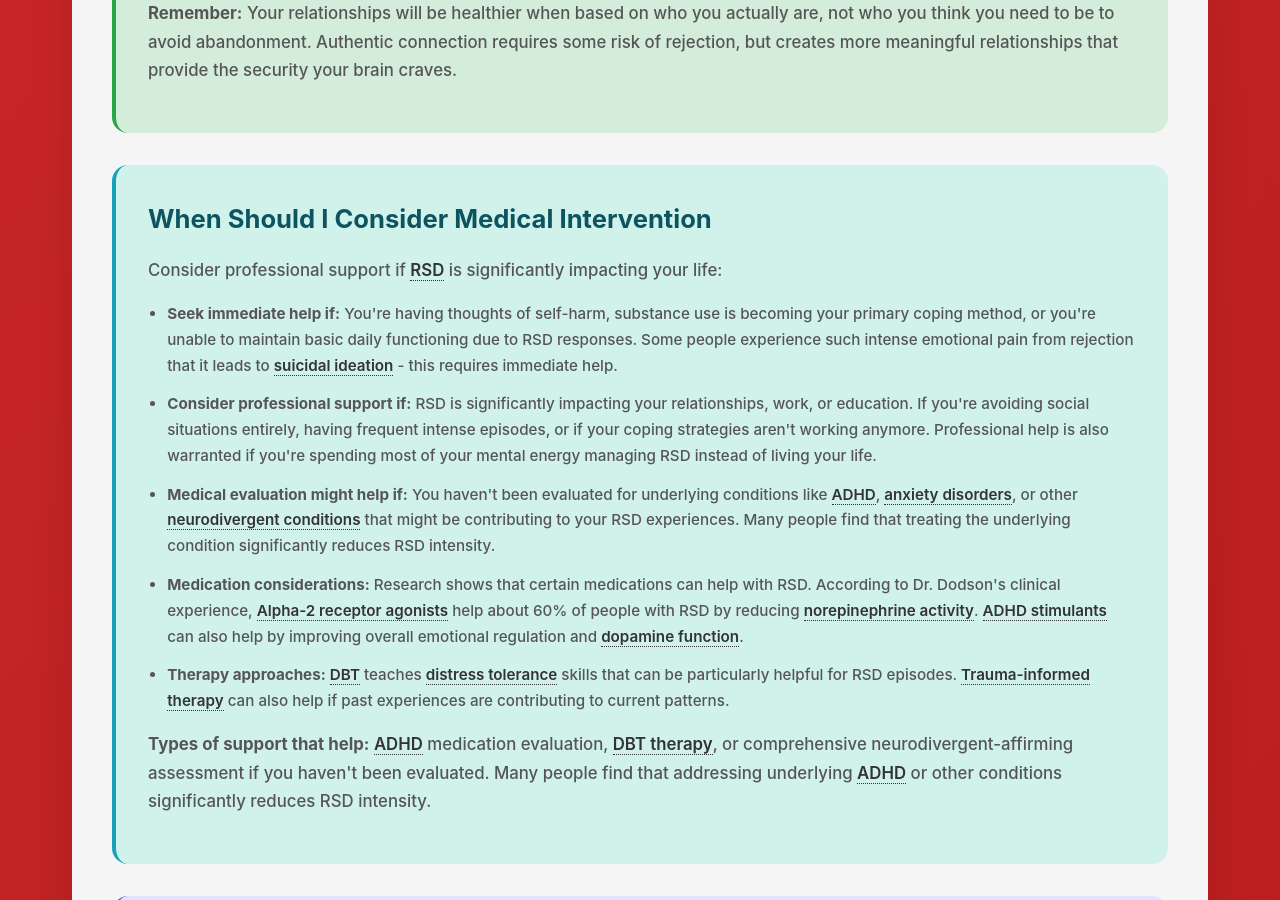
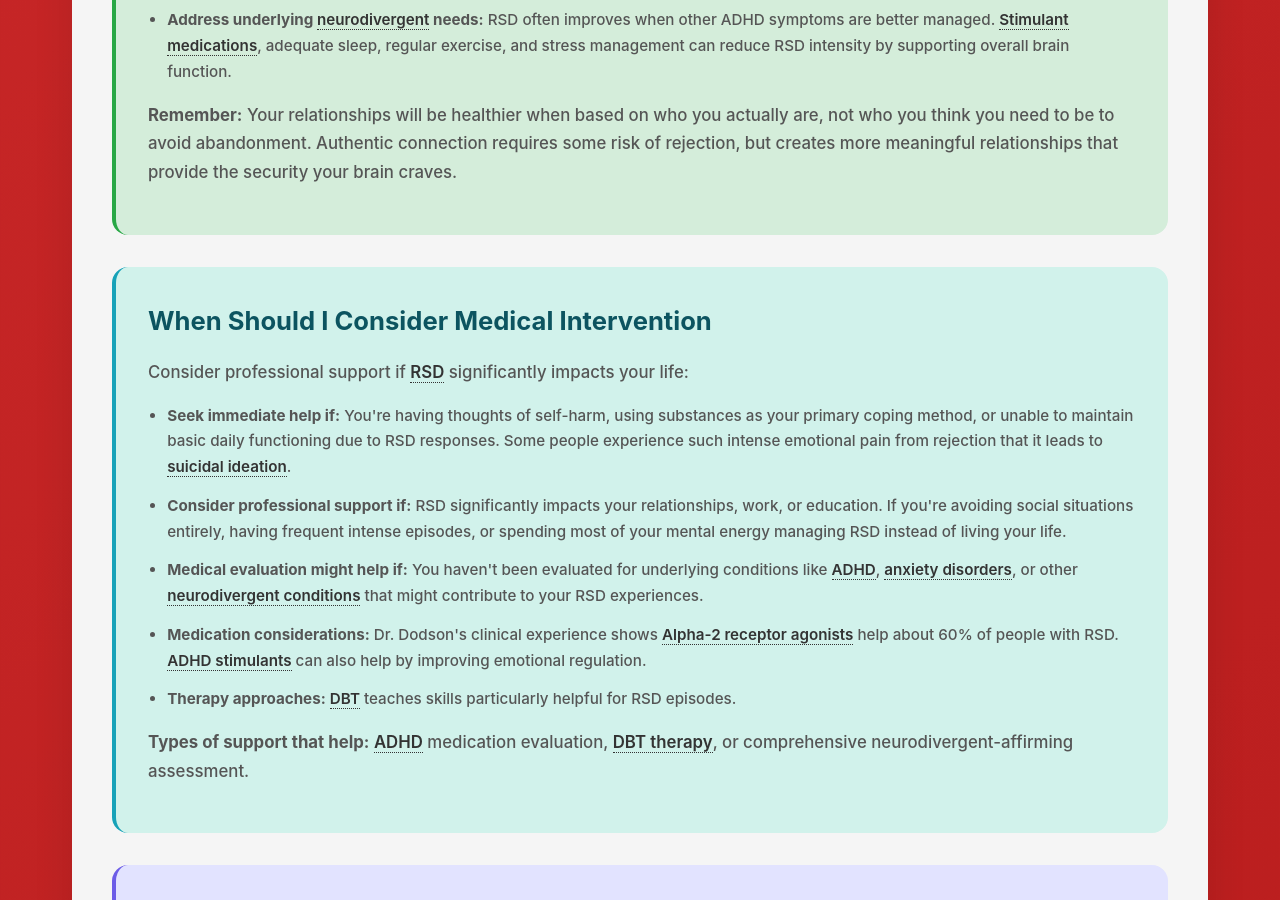
Before and after one commit to neurodivergent-survival-guide/neurodivergent-survival-guide, a Jekyll site: the page built from struggles/rejection-sensitive-dysphoria.html, in a window 1280 px wide and 900 px high, scrolled down 3697 px. Built offline with Jekyll 4.4.1, drawn with Linux system fonts in a browser that asks for light colours; some of the changed text lies outside the part shown.

Commit message:
Update rejection-sensitive-dysphoria.html

```diff
--- a/struggles/rejection-sensitive-dysphoria.html
+++ b/struggles/rejection-sensitive-dysphoria.html
@@ -36,6 +36,8 @@ search_terms: ["so sensitive", "always sorry", "overthinking", "rejection hurts"
         <p>After <a class="jargon">RSD episodes<span class="tooltip">Intense emotional reactions to perceived rejection or criticism</span></a>, you're left exhausted and ashamed of your "overreaction." You might apologize excessively, withdraw from social contact, or work even harder to be perfect and criticism-proof. The cycle perpetuates itself - your efforts to prevent rejection often create the distance you fear.</p>
 
         <p>Many people develop sophisticated <a class="jargon">masking strategies<span class="tooltip">Consciously or unconsciously hiding neurodivergent traits to appear more socially acceptable</span></a> - hyperawareness of social cues, mirroring others' communication styles, or developing an almost psychic ability to sense mood changes. These skills can be valuable, but they're exhausting when driven by fear rather than genuine interest.</p>
+
+        <p><strong>Common experiences:</strong> feeling like you need to apologize for everything; constantly checking if people are mad at you; overthinking every social interaction; avoiding conflict at all costs; feeling exhausted after social situations; taking neutral responses as rejection; crafting and re-crafting messages to sound "just right."</p>
     </div>
 
     <div class="why-section">
@@ -103,22 +105,22 @@ search_terms: ["so sensitive", "always sorry", "overthinking", "rejection hurts"
 
     <div class="medical-section">
         <h2 id="medical-intervention">When Should I Consider Medical Intervention</h2>
-        <p>Consider professional support if <a class="jargon">RSD<span class="tooltip">Rejection Sensitive Dysphoria - extreme emotional sensitivity to rejection or criticism</span></a> is significantly impacting your life:</p>
+        <p>Consider professional support if <a class="jargon">RSD<span class="tooltip">Rejection Sensitive Dysphoria - extreme emotional sensitivity to rejection or criticism</span></a> significantly impacts your life:</p>
 
         <ul>
-            <li><strong>Seek immediate help if:</strong> You're having thoughts of self-harm, substance use is becoming your primary coping method, or you're unable to maintain basic daily functioning due to RSD responses. Some people experience such intense emotional pain from rejection that it leads to <a class="jargon">suicidal ideation<span class="tooltip">Thoughts about ending your life, which require immediate professional intervention</span></a> - this requires immediate help.</li>
+            <li><strong>Seek immediate help if:</strong> You're having thoughts of self-harm, using substances as your primary coping method, or unable to maintain basic daily functioning due to RSD responses. Some people experience such intense emotional pain from rejection that it leads to <a class="jargon">suicidal ideation<span class="tooltip">Thoughts about ending your life, which require immediate professional intervention</span></a>.</li>
 
-            <li><strong>Consider professional support if:</strong> RSD is significantly impacting your relationships, work, or education. If you're avoiding social situations entirely, having frequent intense episodes, or if your coping strategies aren't working anymore. Professional help is also warranted if you're spending most of your mental energy managing RSD instead of living your life.</li>
+            <li><strong>Consider professional support if:</strong> RSD significantly impacts your relationships, work, or education. If you're avoiding social situations entirely, having frequent intense episodes, or spending most of your mental energy managing RSD instead of living your life.</li>
 
-            <li><strong>Medical evaluation might help if:</strong> You haven't been evaluated for underlying conditions like <a class="jargon">ADHD<span class="tooltip">Attention Deficit Hyperactivity Disorder - often includes emotional dysregulation as a core feature</span></a>, <a class="jargon">anxiety disorders<span class="tooltip">Mental health conditions involving excessive worry, fear, or avoidance</span></a>, or other <a class="jargon">neurodivergent conditions<span class="tooltip">Brain differences like autism, ADHD, or other neurological variations</span></a> that might be contributing to your RSD experiences. Many people find that treating the underlying condition significantly reduces RSD intensity.</li>
+            <li><strong>Medical evaluation might help if:</strong> You haven't been evaluated for underlying conditions like <a class="jargon">ADHD<span class="tooltip">Attention Deficit Hyperactivity Disorder - often includes emotional dysregulation as a core feature</span></a>, <a class="jargon">anxiety disorders<span class="tooltip">Mental health conditions involving excessive worry, fear, or avoidance</span></a>, or other <a class="jargon">neurodivergent conditions<span class="tooltip">Brain differences like autism, ADHD, or other neurological variations</span></a> that might contribute to your RSD experiences.</li>
 
-            <li><strong>Medication considerations:</strong> Research shows that certain medications can help with RSD. According to Dr. Dodson's clinical experience, <a class="jargon">Alpha-2 receptor agonists<span class="tooltip">Blood pressure medications that can help with emotional regulation</span></a> help about 60% of people with RSD by reducing <a class="jargon">norepinephrine activity<span class="tooltip">Brain chemical activity that contributes to emotional arousal and threat detection</span></a>. <a class="jargon">ADHD stimulants<span class="tooltip">Medications that increase dopamine and norepinephrine to improve ADHD symptoms</span></a> can also help by improving overall emotional regulation and <a class="jargon">dopamine function<span class="tooltip">The brain's reward and motivation system that affects how we process social feedback</span></a>.</li>
+            <li><strong>Medication considerations:</strong> Dr. Dodson's clinical experience shows <a class="jargon">Alpha-2 receptor agonists<span class="tooltip">Blood pressure medications that can help with emotional regulation</span></a> help about 60% of people with RSD. <a class="jargon">ADHD stimulants<span class="tooltip">Medications that increase dopamine and norepinephrine to improve ADHD symptoms</span></a> can also help by improving emotional regulation.</li>
 
-            <li><strong>Therapy approaches:</strong> <a class="jargon">DBT<span class="tooltip">Dialectical Behavior Therapy - therapy skills for managing intense emotions and improving relationships</span></a> teaches <a class="jargon">distress tolerance<span class="tooltip">Skills for surviving emotional crises without making them worse</span></a> skills that can be particularly helpful for RSD episodes. <a class="jargon">Trauma-informed therapy<span class="tooltip">Therapy approaches that understand how past experiences of rejection or criticism contribute to current RSD</span></a> can also help if past experiences are contributing to current patterns.</li>
+            <li><strong>Therapy approaches:</strong> <a class="jargon">DBT<span class="tooltip">Dialectical Behavior Therapy - therapy skills for managing intense emotions and improving relationships</span></a> teaches skills particularly helpful for RSD episodes.</li>
         </ul>
 
         <div class="highlight-box">
-            <p><strong>Types of support that help:</strong> <a class="jargon">ADHD<span class="tooltip">Attention Deficit Hyperactivity Disorder - often includes emotional dysregulation as a core feature</span></a> medication evaluation, <a class="jargon">DBT therapy<span class="tooltip">Dialectical Behavior Therapy - teaches specific skills for managing intense emotions and improving relationships</span></a>, or comprehensive neurodivergent-affirming assessment if you haven't been evaluated. Many people find that addressing underlying <a class="jargon">ADHD<span class="tooltip">Attention Deficit Hyperactivity Disorder - often includes emotional dysregulation as a core feature</span></a> or other conditions significantly reduces RSD intensity.</p>
+            <p><strong>Types of support that help:</strong> <a class="jargon">ADHD<span class="tooltip">Attention Deficit Hyperactivity Disorder - often includes emotional dysregulation as a core feature</span></a> medication evaluation, <a class="jargon">DBT therapy<span class="tooltip">Dialectical Behavior Therapy - teaches specific skills for managing intense emotions and improving relationships</span></a>, or comprehensive neurodivergent-affirming assessment.</p>
         </div>
     </div>
 
```
